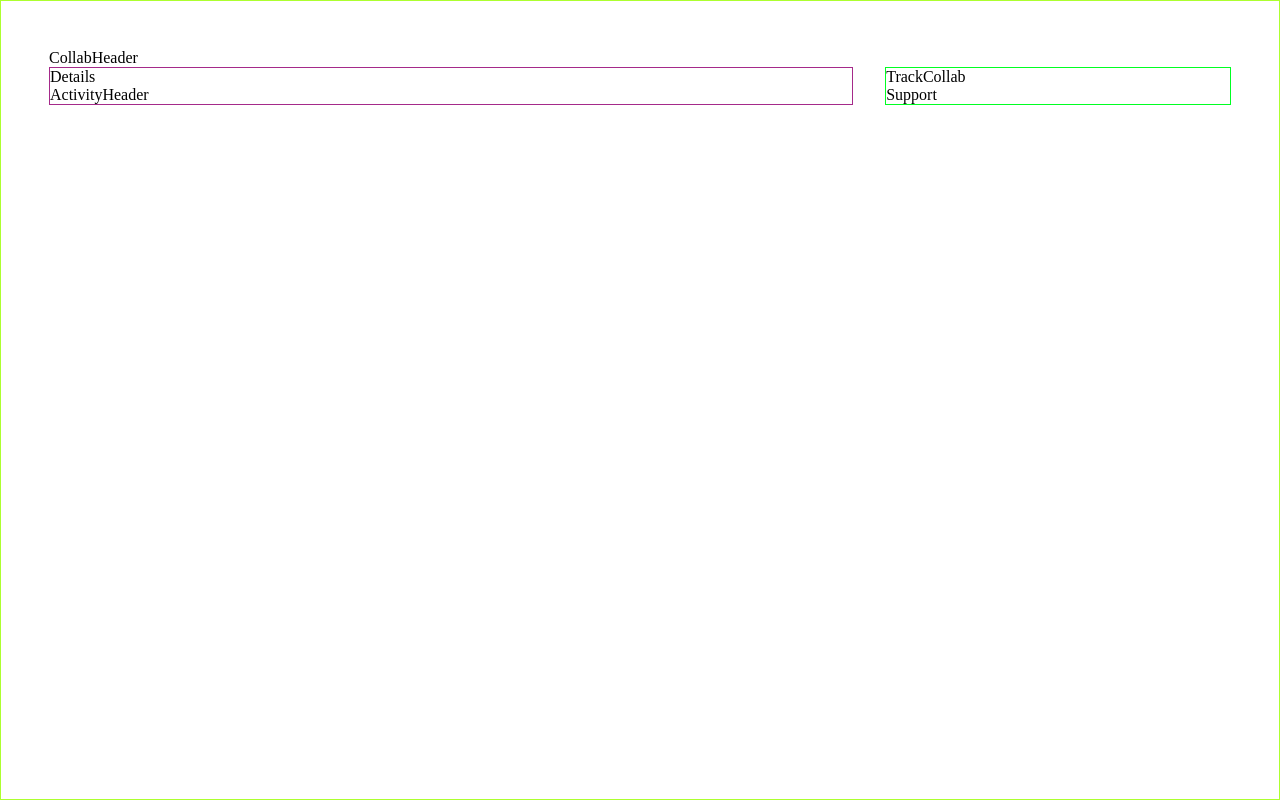
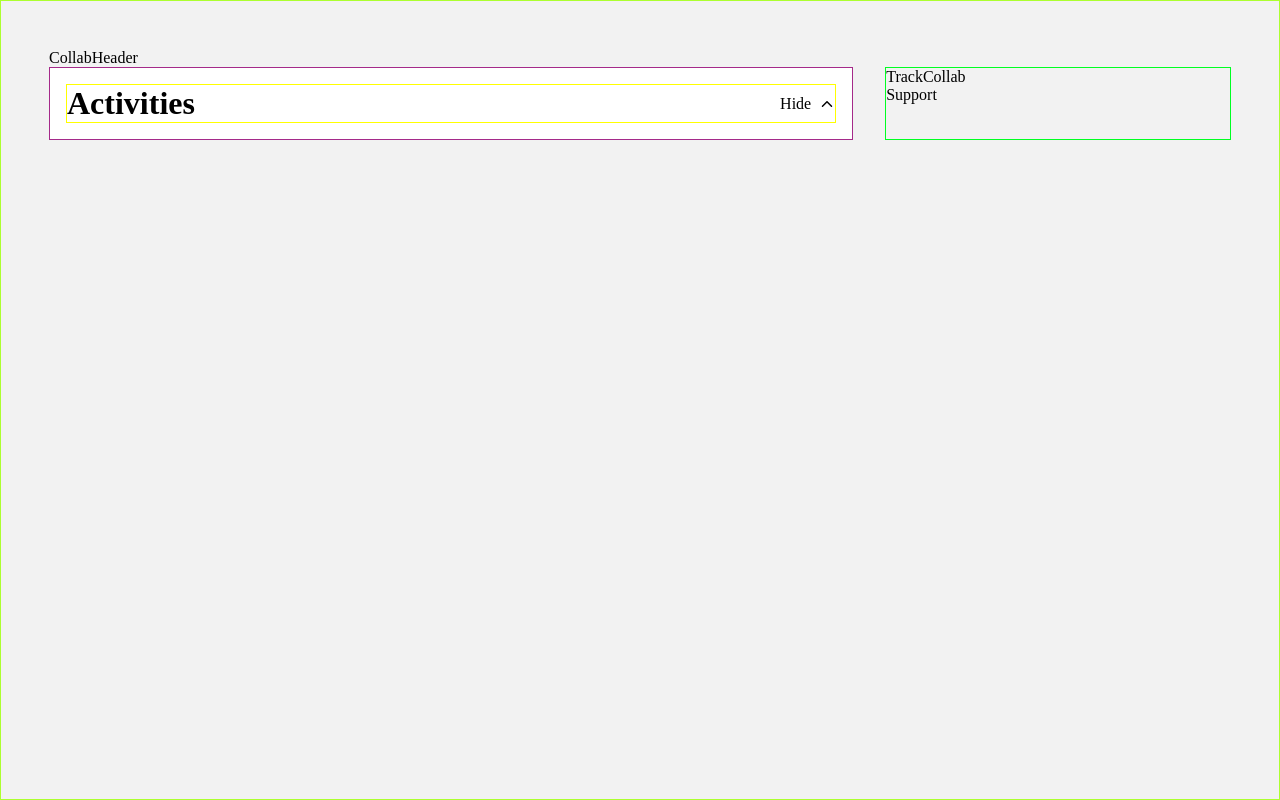
Before and after one commit to M-Abdullah-Bhatti/collabs, a React (Create React App) app: page / in a window 1280 px wide. Built offline with nearby package versions, Linux system fonts and the light colour scheme.

Commit message:
Activity Header Done

```diff
--- a/src/Components/Activities/Activities.css
+++ b/src/Components/Activities/Activities.css
@@ -0,0 +1,4 @@
+.activities__container {
+  background-color: #fff;
+  padding: 1rem;
+}
--- a/src/Components/Activities/ActivityHeader/ActivityHeader.css
+++ b/src/Components/Activities/ActivityHeader/ActivityHeader.css
@@ -0,0 +1,13 @@
+.activity__header__container {
+  display: flex;
+  justify-content: space-between;
+  align-items: center;
+  border: 1px solid yellow;
+}
+
+.activity__header__container .right__container {
+  display: flex;
+  justify-content: center;
+  align-items: center;
+  gap: 8px;
+}
--- a/src/Components/Activities/ActivityHeader/ActivityHeader.jsx
+++ b/src/Components/Activities/ActivityHeader/ActivityHeader.jsx
@@ -1,7 +1,17 @@
-import React from "react";
+import "./ActivityHeader.css";
+import { IoIosArrowUp } from "react-icons/io";
 
 const ActivityHeader = () => {
-  return <div>ActivityHeader</div>;
+  return (
+    <div className="activity__header__container">
+      <h1>Activities</h1>
+
+      <div className="right__container">
+        <p>Hide</p>
+        <IoIosArrowUp />
+      </div>
+    </div>
+  );
 };
 
 export default ActivityHeader;
--- a/src/Pages/Collab.css
+++ b/src/Pages/Collab.css
@@ -1,5 +1,6 @@
 .collab__container {
   padding: 3rem;
+  background-color: #f2f2f2;
   border: 1px solid greenyellow;
   min-height: 100vh;
 }
@@ -9,12 +10,12 @@
   gap: 2rem;
 }
 
-.collab__main .left__container {
+.collab__main .left__main {
   flex: 0.7;
   border: 1px solid rgb(165, 42, 138);
 }
 
-.collab__main .right__container {
+.collab__main .right__main {
   flex: 0.3;
   border: 1px solid rgb(0, 255, 34);
 }
--- a/src/Pages/Collab.jsx
+++ b/src/Pages/Collab.jsx
@@ -13,14 +13,14 @@ const Collab = () => {
       <div className="collab__main">
         {/* Left Container */}
 
-        <div className="left__container">
-          <Details />
+        <div className="left__main">
+          {/* <Details /> */}
           <Activities />
         </div>
 
         {/* Right Container */}
 
-        <div className="right__container">
+        <div className="right__main">
           <TrackCollab />
           <Support />
         </div>
```
Also changed, not shown: src/Components/Activities/Receiver/Receiver.jsx (deleted, +0 -7 lines), src/Components/Activities/ReceiverMessage/ReceiverMessage.jsx (added, +7 -0 lines), src/Components/Activities/ReceiverMessage/ReceiverMessage.css (added).
